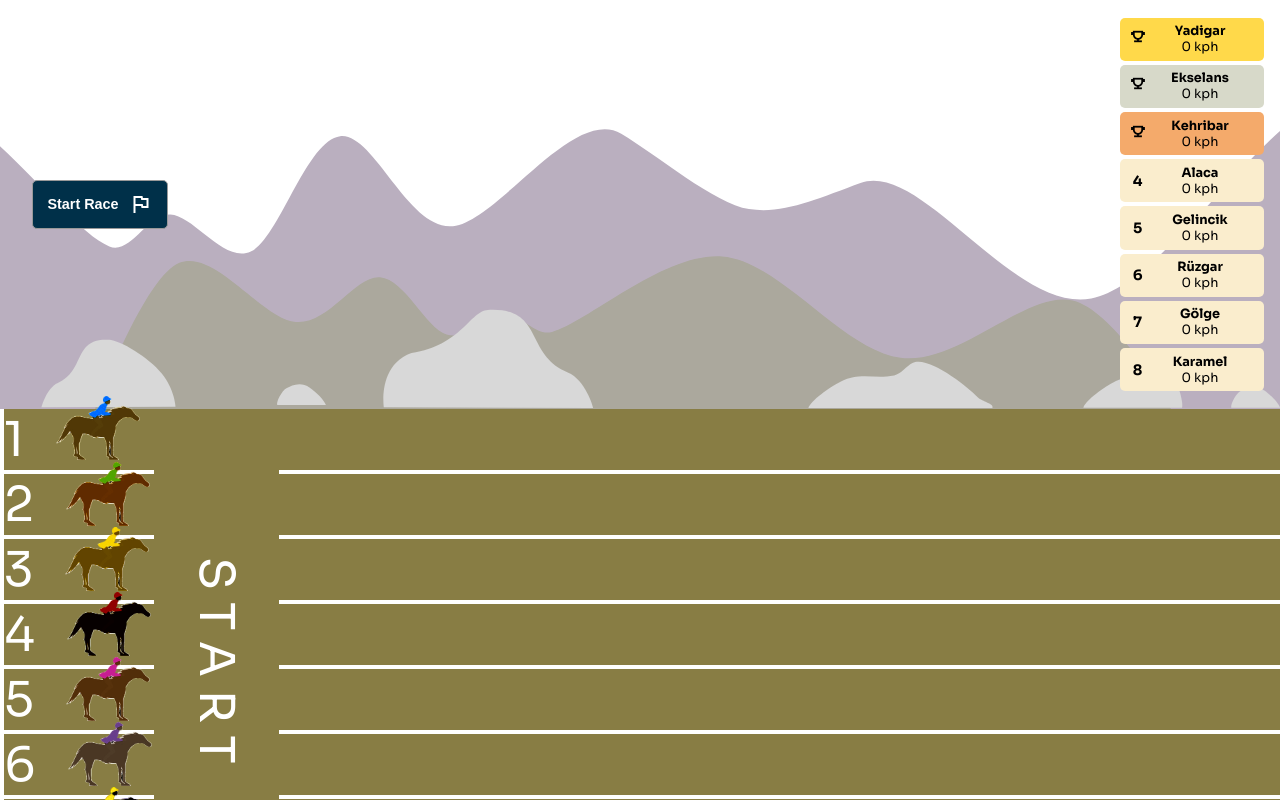
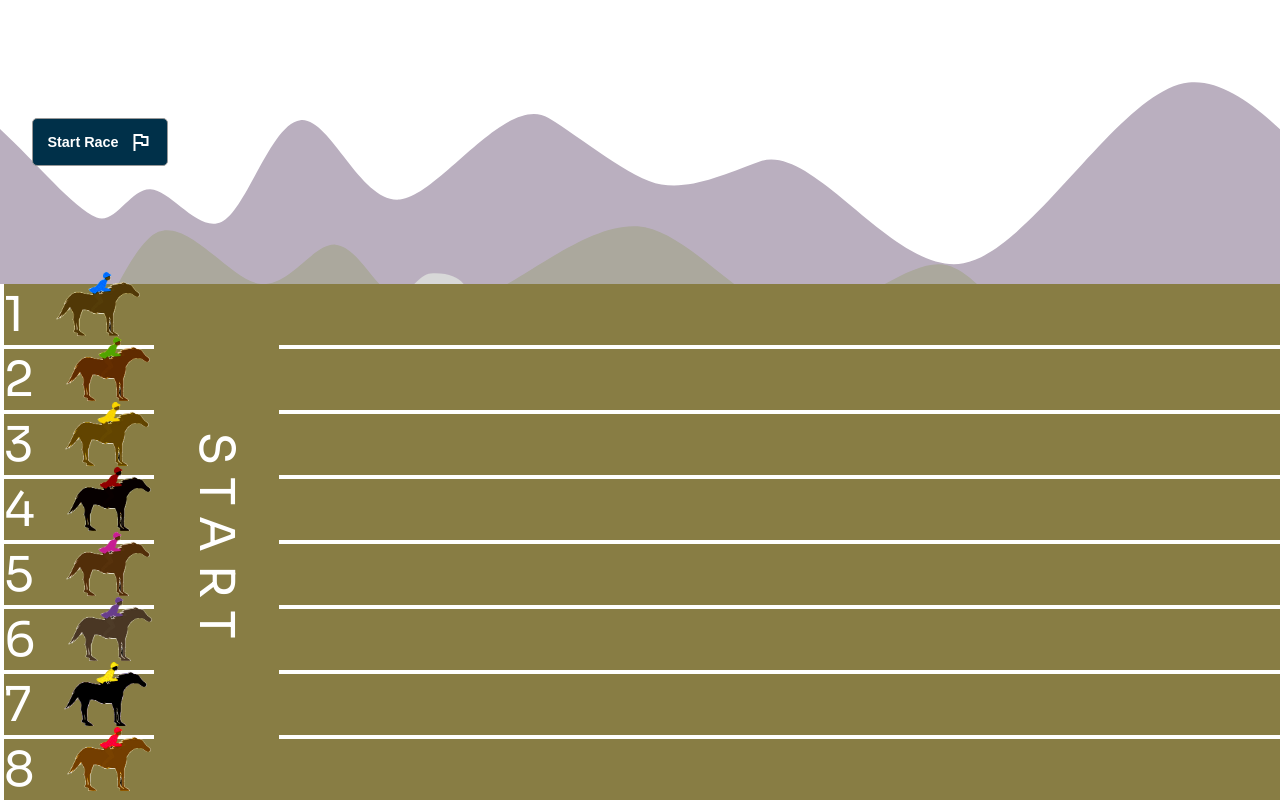
Before and after one commit to trombonist76/protein-bootcamp-horseracing-app, a Vue app: page / in a window 1280 px wide. Built offline with nearby package versions, Linux system fonts and the light colour scheme.

Commit message:
[Fix] raceStore bug fixed & leaderboard transition

```diff
--- a/src/components/Hippodrome/HippodromeBackground.vue
+++ b/src/components/Hippodrome/HippodromeBackground.vue
@@ -36,7 +36,7 @@ watch(() => horseStore.isAnyClosing, async() => {
           <ButtonComp v-if="showStartButton" @click="startHandler" name="Start Race" icon="flag"></ButtonComp>
           <ButtonComp v-if="raceStore.isFinished" @click="restartHandler" name="Restart Race!"></ButtonComp>
         </div>
-          <Leaderboard></Leaderboard>
+          <Leaderboard v-if="raceStore.isStarted"></Leaderboard>
       </div>
     </div>
 </div>
--- a/src/components/Leaderboard/Leaderboard.vue
+++ b/src/components/Leaderboard/Leaderboard.vue
@@ -1,16 +1,32 @@
 <script setup>
-import {useHorseStore} from "@/store/useHorse"
 import LeaderboardItem from "./LeaderboardItem.vue";
+import { useHorseStore } from "@/store/useHorse"
+import { onMounted, onUnmounted, ref } from "vue";
 const horseStore = useHorseStore()
+const leaderboard = ref(null)
+
+let interval = ref(null)
+
+onMounted(() => {
+  interval.value = setInterval(() => {
+    leaderboard.value = horseStore.leaderboard
+  },500)
+})
+
+onUnmounted(() => {
+  clearInterval(interval.value)
+})
+
 </script>
 <template>
-  <div class="leaderboard">
-    <LeaderboardItem v-for="(horse, index) in horseStore.leaderboard" :rank="index" :horse="horse" :key="horse.id"></LeaderboardItem>
-  </div>
+  <TransitionGroup tag="ul" name="fade" class="leaderboard">
+    <LeaderboardItem v-for="(horse, index) in leaderboard" :rank="index" :horse="horse" :key="horse.id"></LeaderboardItem>
+  </TransitionGroup>
 </template>
 <style scoped lang="scss">
 @import '@/assets/scss/variables.scss';
 @import '@/assets/scss/mixins.scss';
+
 .leaderboard {
   display: flex;
   flex-direction: column;
@@ -20,11 +36,9 @@ const horseStore = useHorseStore()
   padding: 1.1rem 1rem;
 }
 
-// @include md{
-//   .leaderboard{
-//     width: 40%;
-//     margin: .5rem 2rem 0 0;
-//     align-self: flex-start;
-//   }
-// }
+.fade-move,
+.fade-enter-active,
+.fade-leave-active {
+  transition: all 0.5s cubic-bezier(0.55, 0, 0.1, 1);
+}
 </style>
--- a/src/store/useRace.js
+++ b/src/store/useRace.js
@@ -22,7 +22,7 @@ export const useRaceStore = defineStore('race',{
       const horseStore = useHorseStore()
       await countdownStore.startCountdown()
       this.isStarted = true
-      this.isBackGroundSliding = true
+      this.isBackgroundSliding = true
       horseStore.startHorsesToRace()
     },
 
```
